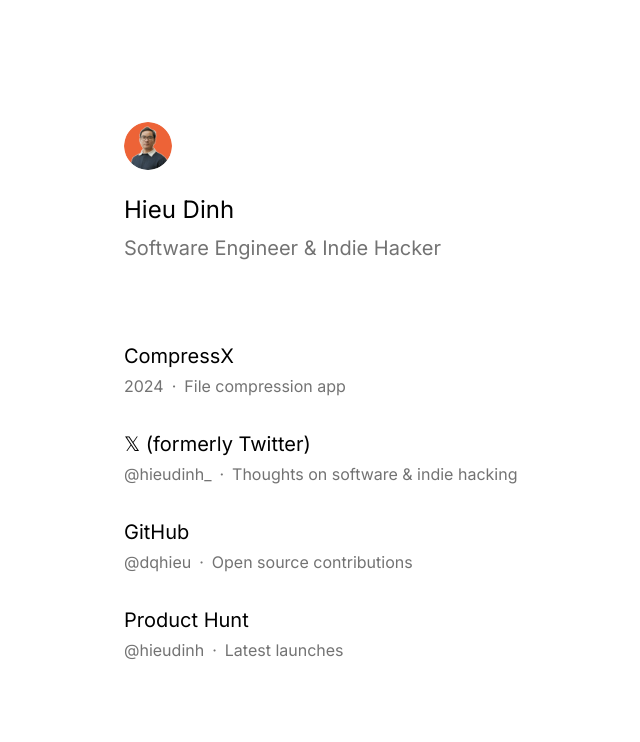
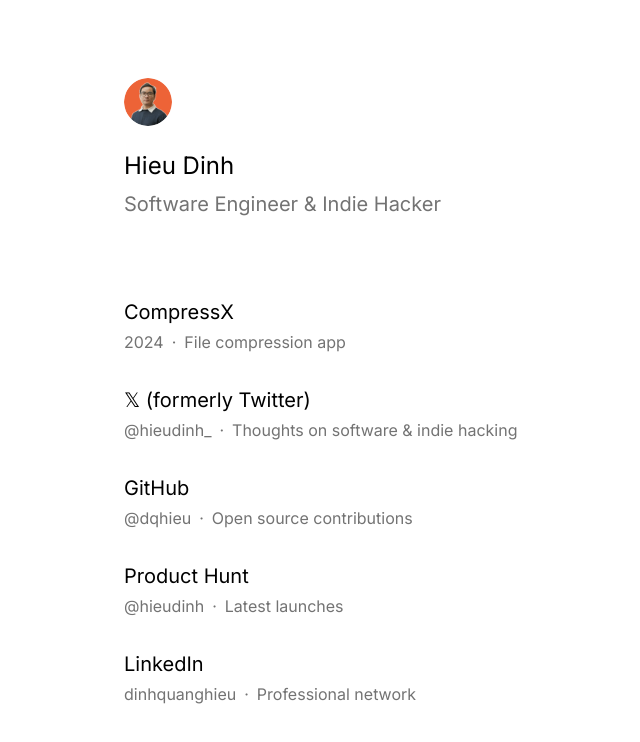
Before and after one commit to dqhieu/hieudinh-com, a Next.js app: page / in a window 1280 px wide. Shown: the top 742 px of the page, without its empty margins (228-868 px from the left). Built offline with nearby package versions, Linux system fonts and the light colour scheme.

Commit message:
Add LinkedIn

```diff
--- a/app/page.tsx
+++ b/app/page.tsx
@@ -17,7 +17,8 @@
   compressX: 'https://compressx.app',
   twitter: 'https://twitter.com/hieudinh_',
   github: 'https://github.com/dqhieu',
-  productHunt: 'https://www.producthunt.com/@hieudinh'
+  productHunt: 'https://www.producthunt.com/@hieudinh',
+  linkedin: 'https://www.linkedin.com/in/dinhquanghieu/'
 }
 
 // Simple container for nav items
@@ -96,6 +97,17 @@
               </div>
             </div>
           </a>
+
+          <a href={LINKS.linkedin} target="_blank" rel="noopener noreferrer">
+            <div className="group p-4 -mx-4 rounded-xl hover:bg-neutral-100 transition-colors cursor-pointer">
+              <h2 className="text-xl mb-1">LinkedIn</h2>
+              <div className="text-neutral-500">
+                <span>dinhquanghieu</span>
+                <span className="mx-2">·</span>
+                <span>Professional network</span>
+              </div>
+            </div>
+          </a>
         </div>
       </div>
     </main>
```
